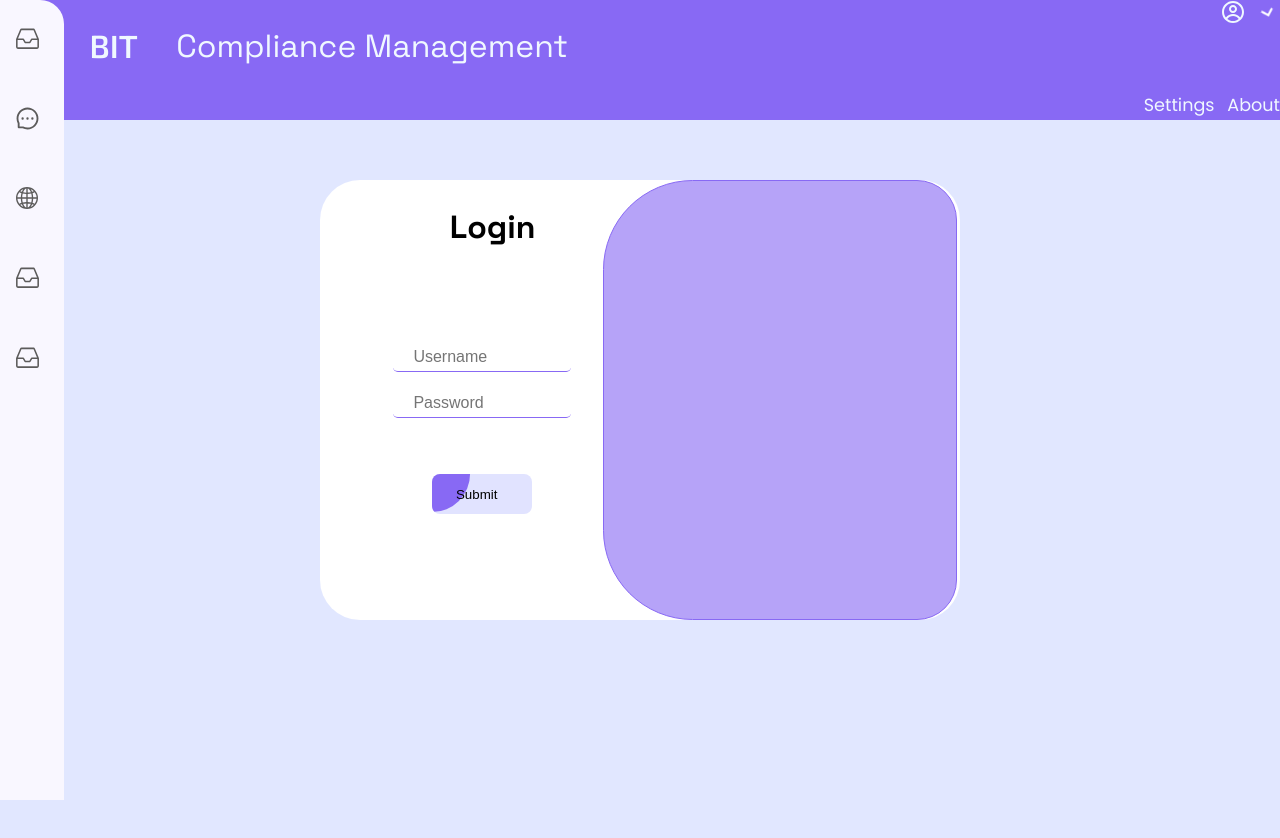
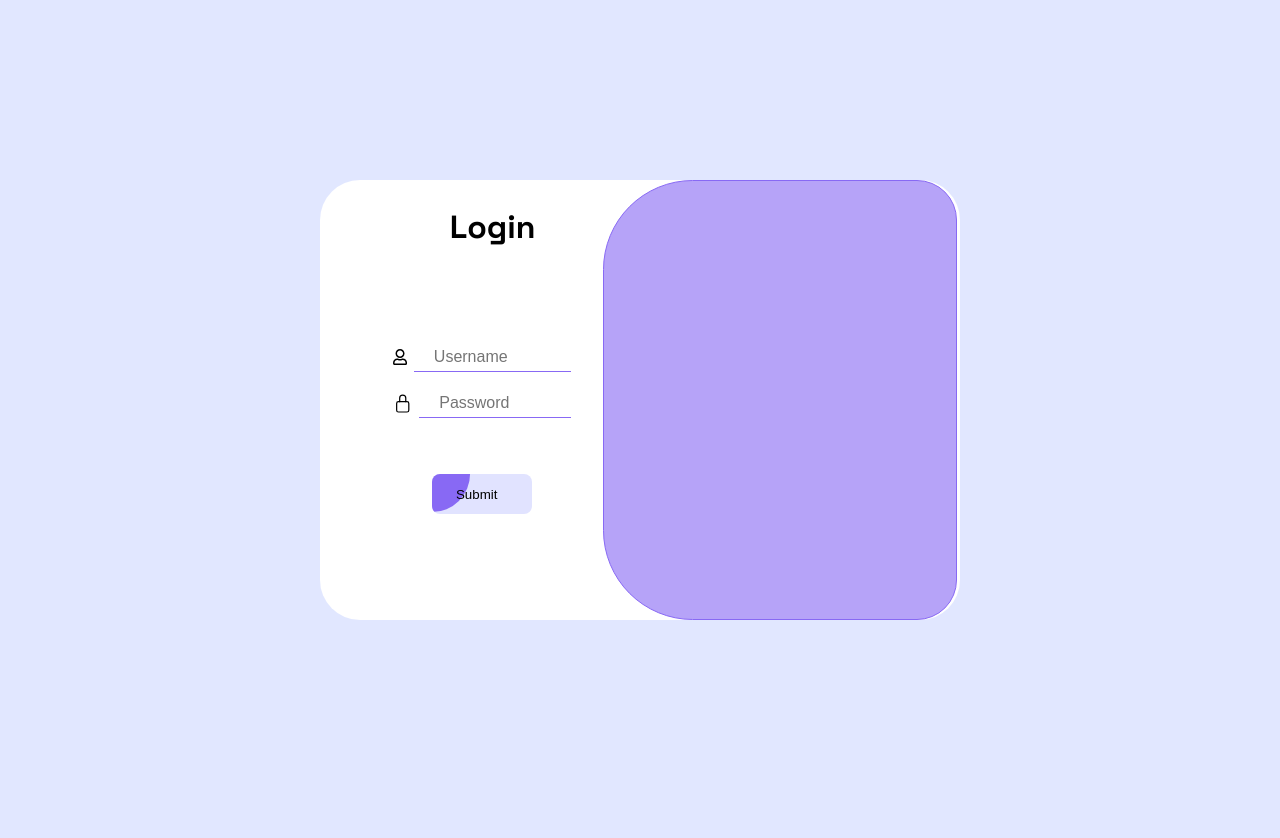
Before and after one commit to Saravanan7781/bitGrievanceManagement, a React (Create React App) app: page / in a window 1280 px wide. Shown: the top 838 px of the page. Built offline with nearby package versions, Linux system fonts and the light colour scheme.

Commit message:
login animations lock

```diff
--- a/package.json
+++ b/package.json
@@ -16,6 +16,7 @@
     "react-dom": "^18.2.0",
     "react-fontawesome": "^1.7.1",
     "react-icons": "^5.0.1",
+    "react-router-dom": "^6.22.3",
     "react-scripts": "5.0.1",
     "uuid": "^9.0.1",
     "web-vitals": "^2.1.4"
--- a/src/Components/App.js
+++ b/src/Components/App.js
@@ -2,13 +2,19 @@ import '../Css/App.css';
 import MainHeader from './MainHeader';
 import Sidebar from './Sidebar';
 import Login from './Login'
+import { BrowserRouter as Router, Routes, Route } from "react-router-dom";
+
 
 function App() {
   return (
-    <div className="App">
-      <MainHeader />
-     <Login />
-    </div>
+    <Router>
+      <Routes>
+        <Route path='/home' element={<MainHeader />}>
+        </Route>
+        <Route path='/' element={<Login />}>
+        </Route>
+      </Routes>
+    </Router>
   );
 }
 
--- a/src/Components/Login.jsx
+++ b/src/Components/Login.jsx
@@ -1,11 +1,18 @@
 import React, { useState } from 'react'
 import '../Css/Login.css'
 import axios from 'axios';
+import { useNavigate } from 'react-router-dom';
+import { FaRegUser } from "react-icons/fa";
+import { IoLockClosedOutline } from "react-icons/io5";
+import { IoLockOpenOutline } from "react-icons/io5";
+
 
 function Login() {
     const [hovered, setHovered] = useState(false);
     const [username, setUsername] = useState('');
     const [password, setPassword] = useState('');
+    const navigate = useNavigate();
+    const [lockAnimationOn, setLockAnimationOn] = useState(false);
 
     const mouseEnter = () => {
         return setHovered(true);
@@ -15,9 +22,9 @@ function Login() {
         return setHovered(false);
     }
 
-    console.log(hovered);
 
-     const handleInputChange = (e) => {
+    const handleInputChange = (e) => {
+
         if (e.target.name === 'username') {
             setUsername(e.target.value);
         } else if (e.target.name === 'password') {
@@ -27,14 +34,28 @@ function Login() {
 
     const handleSubmit = async (e) => {
         e.preventDefault();
-        try {
-            console.log(username);
+        // try {
+        //     console.log(username);
+        //     const response = await axios.post('http://localhost:8090/api/auth/login', {
+        //         username,
+        //         password
+        //     });
+        //     console.log(response.data);
+        // }
+         try {
+            console.log('username' + username);
             const response = await axios.post('http://localhost:8090/api/auth/login', {
                 username,
                 password
-            });
-            console.log(response.data);
-        } catch (error) {
+            })
+
+             if (response.data.code===1) {
+                 console.log("response data's code : " + response.data.code)
+                navigate('home')
+             }
+        }
+
+        catch (error) {
             console.error('Error:', error);
         }
     };
@@ -47,14 +68,26 @@ function Login() {
             <div className='loginContainer'>
                 <h1 className='loginCaption'>Login</h1>
                 <div className="loginContent">
+                <div className="smallContainers"> <FaRegUser/>
+                  <input type='text' name='username' id='username' placeholder='Username' autoComplete='off'
+                     onChange={handleInputChange}  required /></div>
+                  <div className="smallContainers">
+                      { lockAnimationOn?
+                      <IoLockOpenOutline size={23}/>
+                      :<IoLockClosedOutline size={23} />
+                      }
+                      <input type='password' name='password' id='password' placeholder='Password'
+                          autoComplete='off'
+
+                          onChange={(e) => {
+                              handleInputChange(e)
+                              setLockAnimationOn(true)
+                          }}
+                          onMouseLeave={ ()=>setLockAnimationOn(false)}
+                          required /></div>
 
 
-                  <input type='text' name='username' id='username' placeholder='Username' autoComplete='off'
-                     onChange={handleInputChange}  required />
 
-                  <input type='password' name='password' id='password' placeholder='Password'
-                      autoComplete='off'
-                      onChange={handleInputChange} required />
 
                   <div className='submitButtonMain'>
                       <button type='submit'
--- a/src/Css/Login.css
+++ b/src/Css/Login.css
@@ -53,10 +53,18 @@
       margin: 0 2rem 0 2rem;
 }
 
+.smallContainers{
+    display: flex;
+    flex-basis: 1;
+    align-items: center;
+    /* justify-content: center; */
+    gap: .5vw;
+}
+
 .loginContent input:not(button){
     height: 30px;
     width: 100%;
-    border-radius: 0.3rem;
+    /* border-radius: 0.3rem; */
     padding-left: 10px;
     font-size: 1rem;
    border: none;
--- a/src/api/controllers/userAuthController.js
+++ b/src/api/controllers/userAuthController.js
@@ -8,8 +8,6 @@ function createSessionId() {
 
     return generatedId
 }
-
-
 
 
 
--- a/src/index.js
+++ b/src/index.js
@@ -5,7 +5,7 @@ import App from './Components/App';
 
 const root = ReactDOM.createRoot(document.getElementById('root'));
 root.render(
-  <React.StrictMode>
+  <>
     <App />
-  </React.StrictMode>
+  </>
 );
```
Also changed, not shown: src/Components/Home.jsx (added, +9 -0 lines), 1 other file (tests, documents, lock files or other folders).
